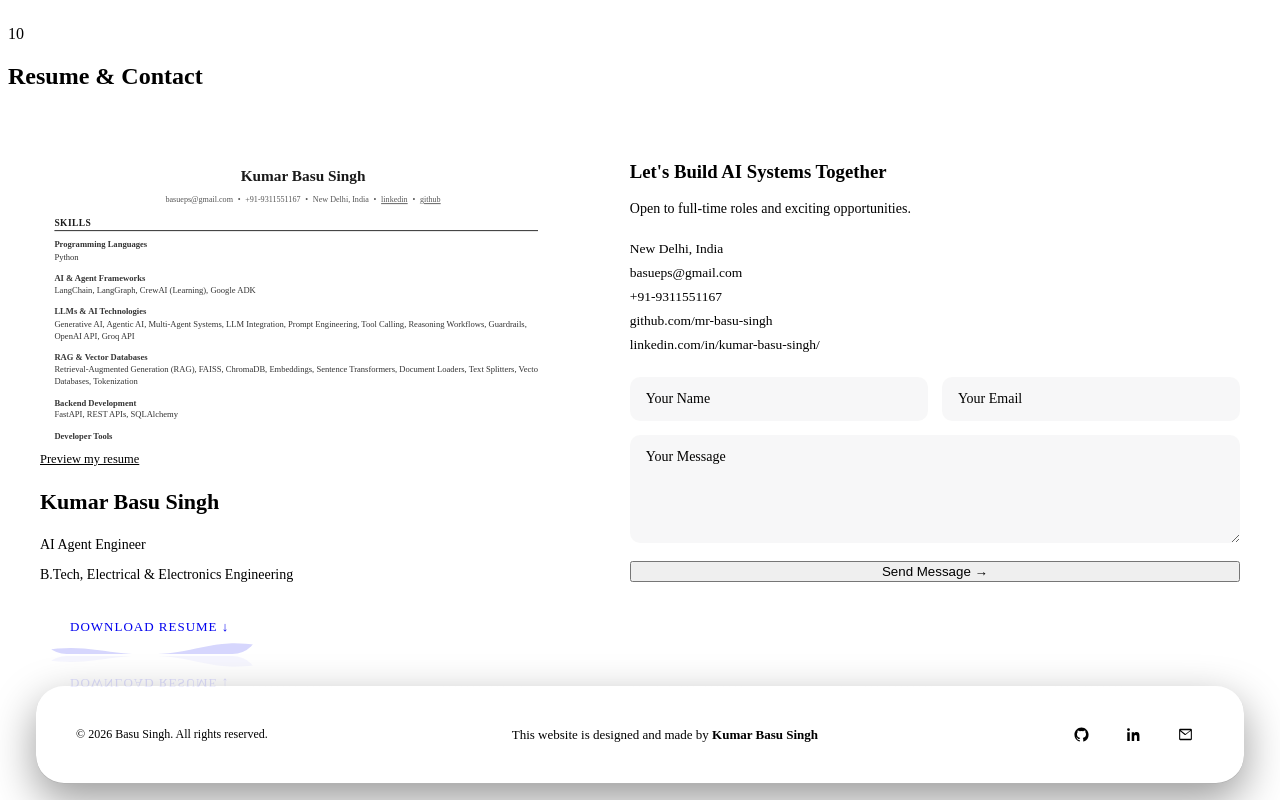
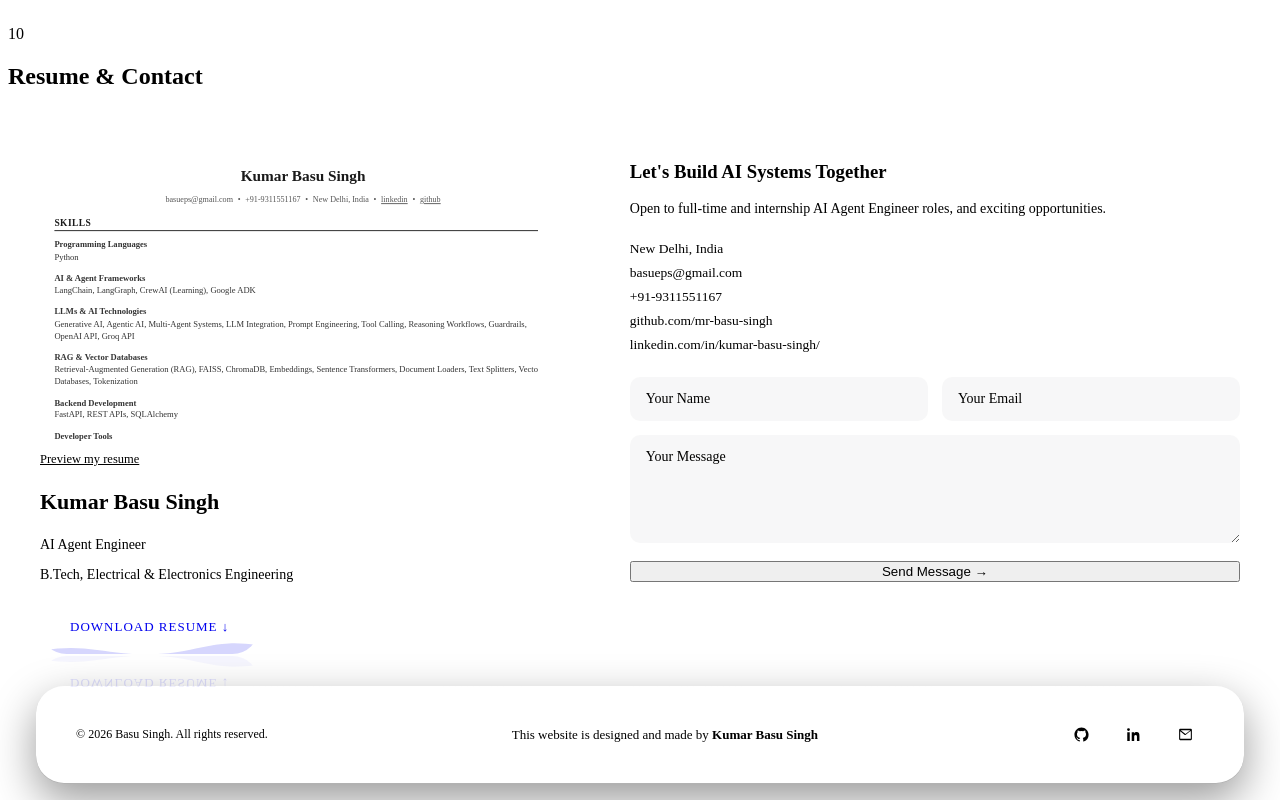
Before and after one commit to mr-basu-singh/basu_portfolio, a React (Vite) app: page / in a window 1280 px wide. Shown: the part 7818-8618 px from the top of the page. Built offline with nearby package versions, Linux system fonts and the light colour scheme; the HTML template or start-up script is replaced by a standard one.

Commit message:
Add explicit role keyword to contact section for SEO

```diff
--- a/src/components/sections/ResumeContact.jsx
+++ b/src/components/sections/ResumeContact.jsx
@@ -176,7 +176,7 @@ export default function ResumeContact() {
 
         <div id="contact" className="rc-panel liquid-card reveal d2">
           <h3 className="display">Let's Build AI Systems Together</h3>
-          <p className="contact-sub">Open to full-time roles and exciting opportunities.</p>
+          <p className="contact-sub">Open to full-time and internship AI Agent Engineer roles, and exciting opportunities.</p>
 
           <div className="contact-info">
             <span>{profile.location}</span>
```
